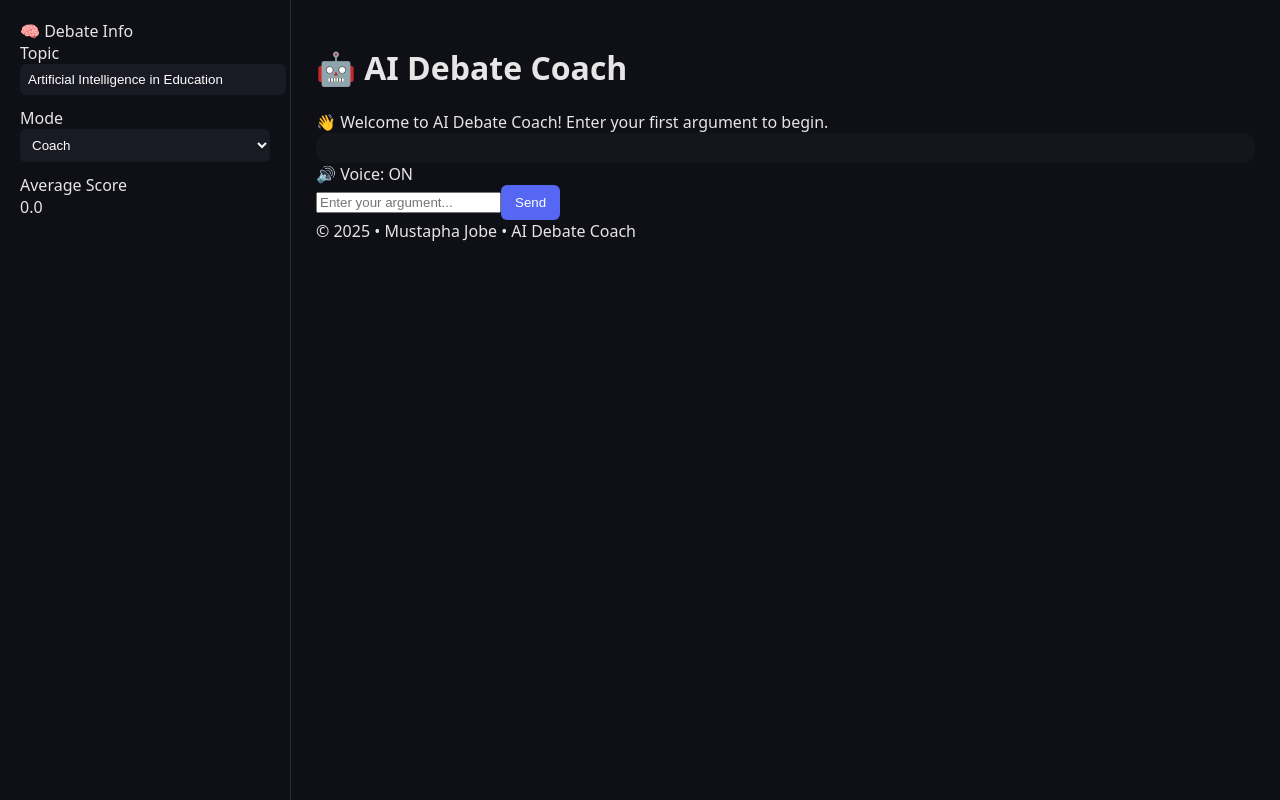
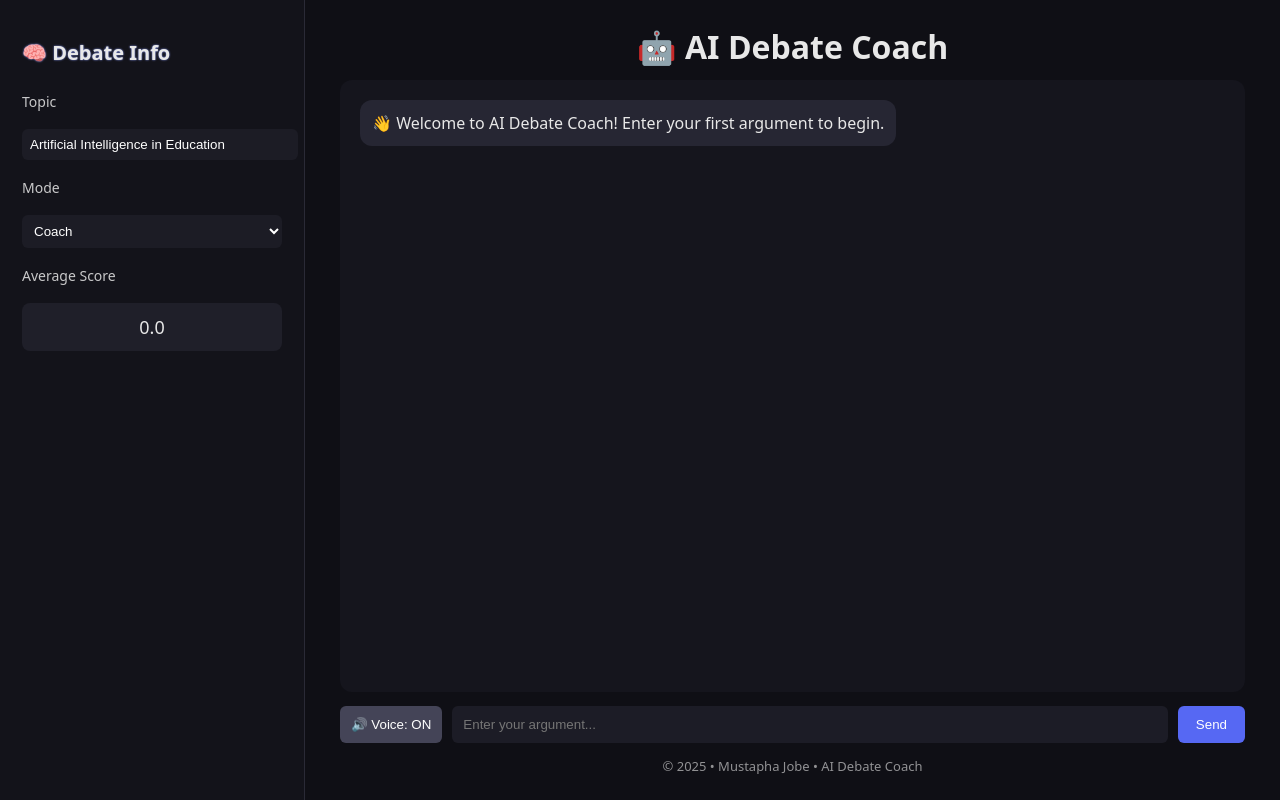
Before and after one commit to deenydash/ai-debate-coach, a React (Create React App) app: page / in a window 1280 px wide. Built offline with nearby package versions, Linux system fonts and the light colour scheme.

Commit message:
UI spacing + animations

```diff
--- a/src/App.js
+++ b/src/App.js
@@ -4,83 +4,67 @@ const API_KEY = process.env.REACT_APP_GEMINI_API_KEY;
 
 function speak(text, enabled) {
   if (!enabled) return;
-  try {
   const u = new SpeechSynthesisUtterance(text);
   u.rate = 1;
-    u.pitch = 1;
-    u.volume = 1;
   window.speechSynthesis.cancel();
   window.speechSynthesis.speak(u);
-  } catch {}
 }
 
 export default function App() {
   const [topic, setTopic] = useState("Artificial Intelligence in Education");
   const [mode, setMode] = useState("Coach");
+  const [voiceOn, setVoiceOn] = useState(true);
   const [messages, setMessages] = useState([
-    { role: "system", text: "👋 Welcome to AI Debate Coach! Enter your first argument to begin." }
+    {
+      role: "assistant",
+      text: "👋 Welcome to AI Debate Coach! Enter your first argument to begin."
+    }
   ]);
   const [input, setInput] = useState("");
   const [loading, setLoading] = useState(false);
-  const [voiceOn, setVoiceOn] = useState(true);
-
   const scrollRef = useRef(null);
-
-  const avgScore = useMemo(() => {
-    const nums = messages
-      .map((m) => {
-        const match = /(?:Score|score)\s*[:-]\s*(\d+(?:\.\d+)?)/i.exec(m.text);
-
-        return match ? Number(match[1]) : null;
-      })
-      .filter((n) => typeof n === "number");
-    if (!nums.length) return 0;
-    return Math.round((nums.reduce((a, b) => a + b, 0) / nums.length) * 10) / 10;
-  }, [messages]);
 
   useEffect(() => {
     if (scrollRef.current) {
       scrollRef.current.scrollTop = scrollRef.current.scrollHeight;
     }
-  }, [messages, loading]);
+  }, [messages]);
+
+  const avgScore = useMemo(() => {
+    const scores = messages
+      .map(m => {
+        const match = /Score:\s*(\d+)/i.exec(m.text);
+        return match ? Number(match[1]) : null;
+      })
+      .filter(v => v !== null);
+    return scores.length ? (scores.reduce((a, b) => a + b, 0) / scores.length).toFixed(1) : "0.0";
+  }, [messages]);
 
   async function sendMessage() {
     if (!input.trim() || loading) return;
 
-    const userMsg = { role: "user", text: input.trim() };
-    const nextMsgs = [...messages, userMsg];
-    setMessages(nextMsgs);
+    const newMessages = [...messages, { role: "user", text: input }];
+    setMessages(newMessages);
     setInput("");
     setLoading(true);
 
-    const systemInstruction =
+    const modeInstruction =
       mode === "Coach"
-        ? `You are an expert debate coach. Provide a counterargument, score (0-10), and coaching tip.`
+        ? "You are a debate coach. Provide guidance and refinement."
         : mode === "Opponent"
-        ? `You are the user's debate opponent. Respond with a rebuttal and strategic critique.`
-        : `You are a neutral judge. Provide balanced analysis and constructive critique.`;
-
-    const formatRule = `Format strictly:
-Counterargument: <2-4 sentences>
-Score: <0-10>
-Coaching Tip: <one sentence>`;
-
-    const history = nextMsgs
-      .filter((m) => m.role !== "system")
-      .map((m) => `${m.role === "user" ? "User" : "AI"}: ${m.text}`)
-      .join("\n");
+        ? "You are debating against the user. Refute strongly."
+        : "You are a judge. Evaluate neutrally and explain your scoring.";
 
     const prompt = `
-Debate Topic: "${topic}"
+Debate Topic: ${topic}
 Mode: ${mode}
+${modeInstruction}
 
-${systemInstruction}
-${formatRule}
+Respond EXACTLY in this format:
 
-Conversation:
-${history}
-
-Newest Argument: "${userMsg.text}"
+Counterargument: (2–4 sentences)
+Score: (0-10)
+Coaching Tip: (1 short sentence)
 `;
 
     try {
@@ -90,22 +74,30 @@ Newest Argument: "${userMsg.text}"
           method: "POST",
           headers: { "Content-Type": "application/json" },
           body: JSON.stringify({
-            contents: [{ parts: [{ text: prompt }] }]
+            contents: [
+              {
+                parts: [
+                  {
+                    text:
+                      newMessages.map(m => `${m.role}: ${m.text}`).join("\n") +
+                      "\n\n" +
+                      prompt
+                  }
+                ]
+              }
+            ]
           })
         }
       );
 
       const data = await res.json();
-      const raw =
-        data?.candidates?.[0]?.content?.parts?.map((p) => p.text).join("") ||
-        "⚠️ AI could not generate a response.";
+      let reply = data?.candidates?.[0]?.content?.parts?.map(p => p.text).join("") ?? "⚠️ No response.";
+      reply = reply.replace(/\*\*/g, "").trim();
 
-      const cleaned = raw.replace(/\*\*/g, "").trim();
-      speak(cleaned, voiceOn);
-
-      setMessages([...nextMsgs, { role: "assistant", text: cleaned }]);
+      speak(reply, voiceOn);
+      setMessages([...newMessages, { role: "assistant", text: reply }]);
     } catch {
-      setMessages([...nextMsgs, { role: "assistant", text: "⚠️ AI error occurred." }]);
+      setMessages([...newMessages, { role: "assistant", text: "⚠️ API Error — Try again." }]);
     }
 
     setLoading(false);
@@ -114,61 +106,54 @@ Newest Argument: "${userMsg.text}"
   return (
     <div className="layout">
       <aside className="sidebar">
-        <div className="brand">🧠 Debate Info</div>
+        <h2>🧠 Debate Info</h2>
 
-        <label className="label">Topic</label>
-        <input className="input" value={topic} onChange={(e) => setTopic(e.target.value)} />
+        <label>Topic</label>
+        <input value={topic} onChange={e => setTopic(e.target.value)} />
 
-        <label className="label">Mode</label>
-        <select className="select" value={mode} onChange={(e) => setMode(e.target.value)}>
+        <label>Mode</label>
+        <select value={mode} onChange={e => setMode(e.target.value)}>
           <option>Coach</option>
           <option>Opponent</option>
           <option>Judge</option>
         </select>
 
-        <label className="label">Average Score</label>
-        <div className="scoreBox">{avgScore.toFixed(1)}</div>
+        <label>Average Score</label>
+        <div className="score">{avgScore}</div>
       </aside>
 
       <main className="main">
-        <h1 className="title">🤖 AI Debate Coach</h1>
-
-        <div className="board">
-          {messages.length === 1 && (
-            <div className="pill">👋 Welcome to AI Debate Coach! Enter your first argument to begin.</div>
-          )}
+        <h1>🤖 AI Debate Coach</h1>
 
         <div className="chat" ref={scrollRef}>
-            {messages
-              .filter((m) => m.role !== "system")
-              .map((m, i) => (
-                <div key={i} className={`bubble ${m.role === "user" ? "me" : "ai"}`}>
-                  {m.text}
+          {messages.map((msg, i) => (
+            <div key={i} className={msg.role === "user" ? "bubble user" : "bubble ai"}>
+              {msg.text}
             </div>
           ))}
 
-            {loading && <div className="thinking">🤔 AI is thinking…</div>}
-          </div>
+          {loading && <div className="thinking">🤔 AI is thinking...</div>}
         </div>
 
-        <div className="composer">
-          <div className={`voice ${voiceOn ? "on" : "off"}`} onClick={() => setVoiceOn((v) => !v)}>
+        <div className="controls">
+          <button className="voice-btn" onClick={() => setVoiceOn(v => !v)}>
             🔊 Voice: {voiceOn ? "ON" : "OFF"}
-          </div>
+          </button>
 
           <input
-            className="composerInput"
+            className="input"
             placeholder="Enter your argument..."
             value={input}
-            onChange={(e) => setInput(e.target.value)}
-            onKeyDown={(e) => e.key === "Enter" && sendMessage()}
+            onChange={e => setInput(e.target.value)}
+            onKeyDown={e => e.key === "Enter" && sendMessage()}
           />
-          <button className="send" onClick={sendMessage} disabled={loading}>
+
+          <button className="send" onClick={sendMessage}>
             Send
           </button>
         </div>
 
-        <footer className="footer-tag">© 2025 • Mustapha Jobe • AI Debate Coach</footer>
+        <footer className="footer">© 2025 • Mustapha Jobe • AI Debate Coach</footer>
       </main>
     </div>
   );
--- a/src/index.css
+++ b/src/index.css
@@ -1,102 +1,173 @@
 body {
-  background: #0f0f16;
-  color: #e6e6e6;
   margin: 0;
+  background: #0f0f15;
+  color: #e8e8e8;
   font-family: system-ui, sans-serif;
 }
 
+/* Layout */
 .layout {
   display: flex;
   height: 100vh;
 }
 
+/* Sidebar */
 .sidebar {
-  width: 250px;
-  padding: 20px;
-  border-right: 1px solid #2a2a35;
+  width: 260px;
+  background: #13131a;
+  padding: 22px;
+  border-right: 1px solid #2a2a36;
+  display: flex;
+  flex-direction: column;
+  gap: 18px;
+}
+
+.sidebar h2 {
+  font-size: 20px;
+  margin-bottom: 8px;
+  animation: headerGlow 3s ease-in-out infinite;
+}
+
+@keyframes headerGlow {
+  0% { text-shadow: 0 0 0px #8d9eff; }
+  50% { text-shadow: 0 0 8px #8d9eff; }
+  100% { text-shadow: 0 0 0px #8d9eff; }
+}
+
+/* Inputs */
+.sidebar label {
+  font-size: 14px;
+  opacity: 0.85;
 }
 
 .sidebar input,
 .sidebar select {
   width: 100%;
-  background: #1a1a24;
+  padding: 8px;
+  background: #1c1c25;
+  border-radius: 6px;
   border: none;
-  padding: 8px;
-  border-radius: 6px;
   color: white;
-  margin-bottom: 12px;
 }
 
 .score {
-  background: #1a1a24;
-  padding: 10px;
+  background: #1f1f29;
+  padding: 12px;
   border-radius: 8px;
   text-align: center;
   font-size: 18px;
-  font-weight: bold;
 }
 
+/* Main area */
 .main {
   flex-grow: 1;
-  padding: 25px;
+  padding: 25px 35px;
   display: flex;
   flex-direction: column;
 }
 
+/* Title */
+h1 {
+  text-align: center;
+  margin-top: 0;
+  margin-bottom: 12px;
+}
+
+/* Chat box */
 .chat {
   flex-grow: 1;
   background: #15151d;
   border-radius: 12px;
-  padding: 15px;
   overflow-y: auto;
+  padding: 20px;
   display: flex;
   flex-direction: column;
-  gap: 12px;
+  gap: 14px;
 }
 
+/* Chat bubbles + animations */
 .bubble {
-  padding: 12px 14px;
-  border-radius: 10px;
   max-width: 75%;
+  padding: 12px;
+  border-radius: 12px;
   white-space: pre-line;
+  opacity: 0;
+  animation: fadeIn .4s ease forwards;
+}
+
+@keyframes fadeIn {
+  from { opacity: 0; transform: translateY(6px); }
+  to { opacity: 1; transform: translateY(0); }
 }
 
 .user {
   background: #5668f3;
-  align-self: flex-end;
+  color: white;
+  margin-left: auto;
 }
 
 .ai {
-  background: #2a2a35;
-  align-self: flex-start;
+  background: #262633;
+  color: #e8e8e8;
+  margin-right: auto;
 }
 
+/* Loading */
+.thinking {
+  opacity: 0.7;
+  font-style: italic;
+  animation: pulse 1.4s infinite;
+}
+
+@keyframes pulse {
+  0% { opacity: 0.4; }
+  50% { opacity: 1; }
+  100% { opacity: 0.4; }
+}
+
+/* Controls */
 .controls {
   display: flex;
-  gap: 8px;
-  padding-top: 12px;
+  gap: 10px;
+  margin-top: 14px;
 }
 
 .input {
   flex-grow: 1;
-  padding: 10px;
-  background: #1a1a24;
+  padding: 11px;
   border-radius: 6px;
+  border: none;
+  background: #1c1c26;
   color: white;
-  border: none;
 }
 
-.send, .voice-btn {
+.send {
   background: #5668f3;
   border: none;
-  padding: 10px 14px;
+  padding: 11px 18px;
+  border-radius: 6px;
+  cursor: pointer;
+  color: white;
+  transition: 0.2s;
+}
+
+.send:hover {
+  background: #6a78ff;
+}
+
+.voice-btn {
+  background: #444457;
+  border: none;
+  padding: 11px;
   border-radius: 6px;
   cursor: pointer;
   color: white;
 }
 
+/* Footer */
 .footer {
-  margin-top: 10px;
+  margin-top: 14px;
+  font-size: 13px;
   opacity: 0.6;
-  font-size: 13px;
+  text-align: center;
 }
```
Lines whose indentation alone changed are shown as unchanged.
